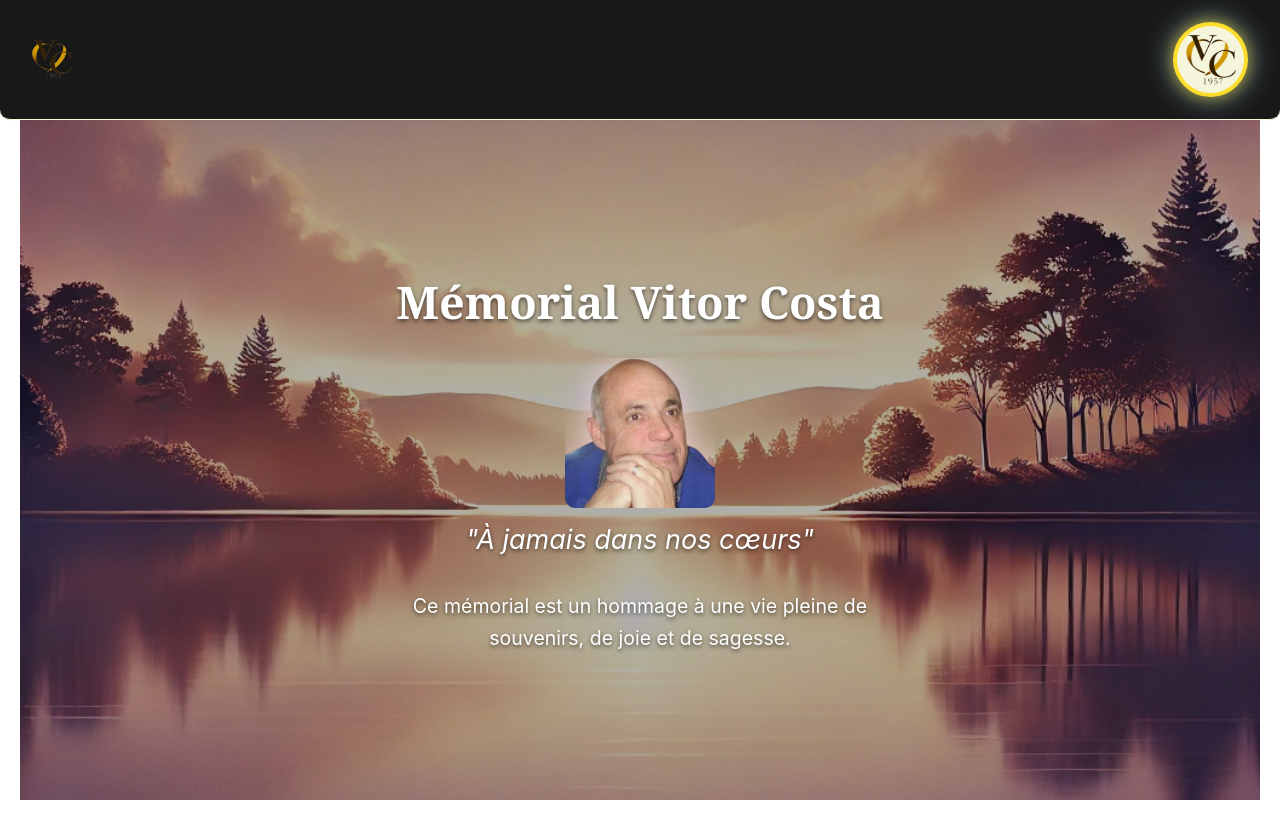
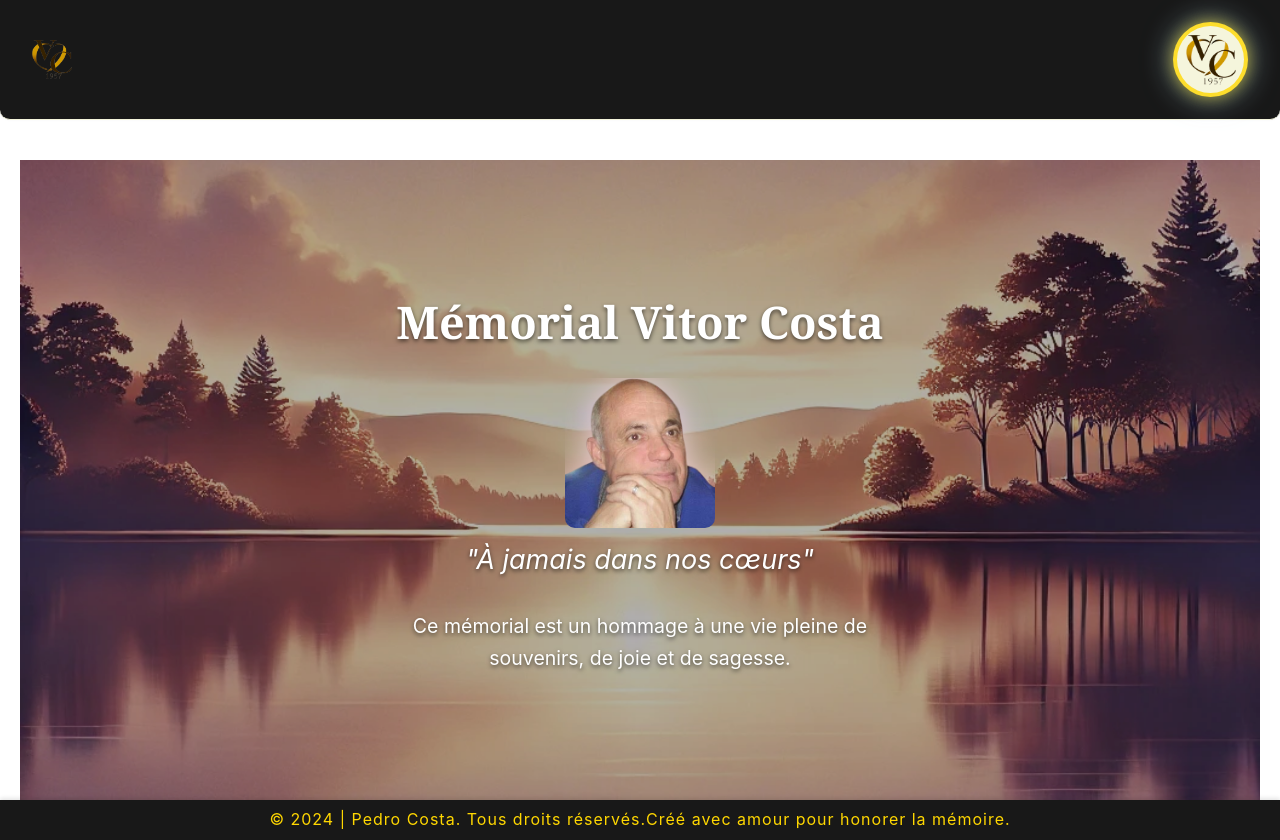
Before and after one commit to Poetta12/memorial_VC, a Vue app: page / in a window 1280 px wide. Before the commit the page ends 800 px from the top, so only its background shows below. Built offline with nearby package versions, Linux system fonts and the light colour scheme.

Commit message:
footer + credits

```diff
--- a/src/App.vue
+++ b/src/App.vue
@@ -1,15 +1,25 @@
 <template>
   <div id="app-container">
-    <HeaderComp :initials="'Vitor Costa'" />
+    <HeaderComp @headerPositionChanged="setFooterPosition" :initials="'Vitor Costa'" />
     <div id="app-container-body">
       <RouterView />
     </div>
+    <Footer :isHeaderBottom="isHeaderBottom" />
   </div>
 </template>
 
 <script setup>
 import HeaderComp from "@/components/HeaderComp.vue";
+import Footer from "@/components/FooterComp.vue"; // Assurez-vous d'importer le Footer
+import { ref } from 'vue';
 import { RouterView } from 'vue-router';
+
+const isHeaderBottom = ref(false);
+
+// Fonction pour mettre à jour l'état de la position de l'en-tête
+const setFooterPosition = (isBottom) => {
+  isHeaderBottom.value = isBottom;
+};
 </script>
 
 <style scoped>
@@ -23,6 +33,7 @@ import { RouterView } from 'vue-router';
 
 #app-container-body {
   padding: 20px; /* Ajoute un padding pour espacer le contenu des bords */
+  flex-grow: 1; /* Permet à ce conteneur de prendre tout l'espace disponible entre l'en-tête et le pied de page */
 }
 
 @media (min-width: 1025px) {
@@ -30,8 +41,8 @@ import { RouterView } from 'vue-router';
     max-width: 1280px;
     width: 100%;
     margin-top: 15vh;
-    padding-top: 0; /* Ajoute un padding pour espacer le contenu des bords */
-    padding-bottom: 0; /* Ajoute un padding pour espacer le contenu des bords */
+    padding-top: 0; /* Ajuste le padding */
+    padding-bottom: 0; /* Ajuste le padding */
   }
 }
 </style>
--- /dev/null
+++ b/src/components/FooterComp.vue
@@ -0,0 +1,70 @@
+<template>
+  <footer :class="{'footer-bottom': isHeaderBottom, 'footer-top': !isHeaderBottom}">
+    <div class="footer-content">
+      <p>&copy; {{ currentYear }} | Pedro Costa. Tous droits réservés. </p>
+      <p> Créé avec amour pour honorer la mémoire.</p>
+    </div>
+  </footer>
+</template>
+
+<script setup>
+import { ref } from 'vue';
+
+const currentYear = ref(new Date().getFullYear());
+const isHeaderBottom = ref(false); // Cette valeur sera déterminée par le parent
+
+// Fonction pour mettre à jour l'état si nécessaire
+const setHeaderPosition = (isBottom) => {
+  isHeaderBottom.value = isBottom;
+};
+</script>
+
+<style scoped>
+footer {
+  width: 100%;
+  height: 5vh; /* Ajustez la hauteur du footer */
+  background: #181818; /* Couleur de fond sombre */
+  color: #FFD700; /* Couleur dorée pour le texte */
+  display: flex;
+  align-items: center;
+  justify-content: center; /* Centre le contenu horizontalement */
+  box-shadow: 0 -2px 4px rgba(0, 0, 0, 0.1);
+  z-index: 1000;
+}
+
+.footer-bottom {
+  position: fixed;
+  bottom: 0; /* Positionne le footer en bas de l’écran */
+}
+
+.footer-top {
+  position: fixed;
+  top: 0; /* Positionne le footer en haut de l’écran */
+}
+
+.footer-content {
+  text-align: center; /* Centre le texte dans le footer */
+}
+
+.footer-content p {
+  margin: 0; /* Élimine le margin par défaut */
+  font-size: 1rem; /* Taille de police pour le texte */
+  letter-spacing: 1px; /* Espacement entre les lettres */
+}
+
+/* Styles responsives pour desktop */
+@media (min-width: 1025px) {
+  .footer-content{
+    display: flex;
+  }
+  .footer-bottom {
+    position: relative; /* Change pour relative afin de ne pas être fixe en bas */
+    height: 10vh; /* Augmente la hauteur pour desktop si nécessaire */
+    margin-top: 15vh; /* Espace pour le contenu principal si nécessaire */
+  }
+
+  .footer-top {
+    position: relative; /* S'assure que le footer en haut est également relatif */
+  }
+}
+</style>
--- a/src/views/HomeView.vue
+++ b/src/views/HomeView.vue
@@ -62,11 +62,12 @@ import HeaderComp from "@/components/HeaderComp.vue";
 
 .home {
   position: relative;
+  margin-top: 5vh;
   display: flex;
   flex-direction: column;
   align-items: center;
   justify-content: center;
-  height: 85vh;
+  height: 80vh;
   overflow: hidden;
   background-image: url('/img/landscape.webp');
   background-size: cover;
```
